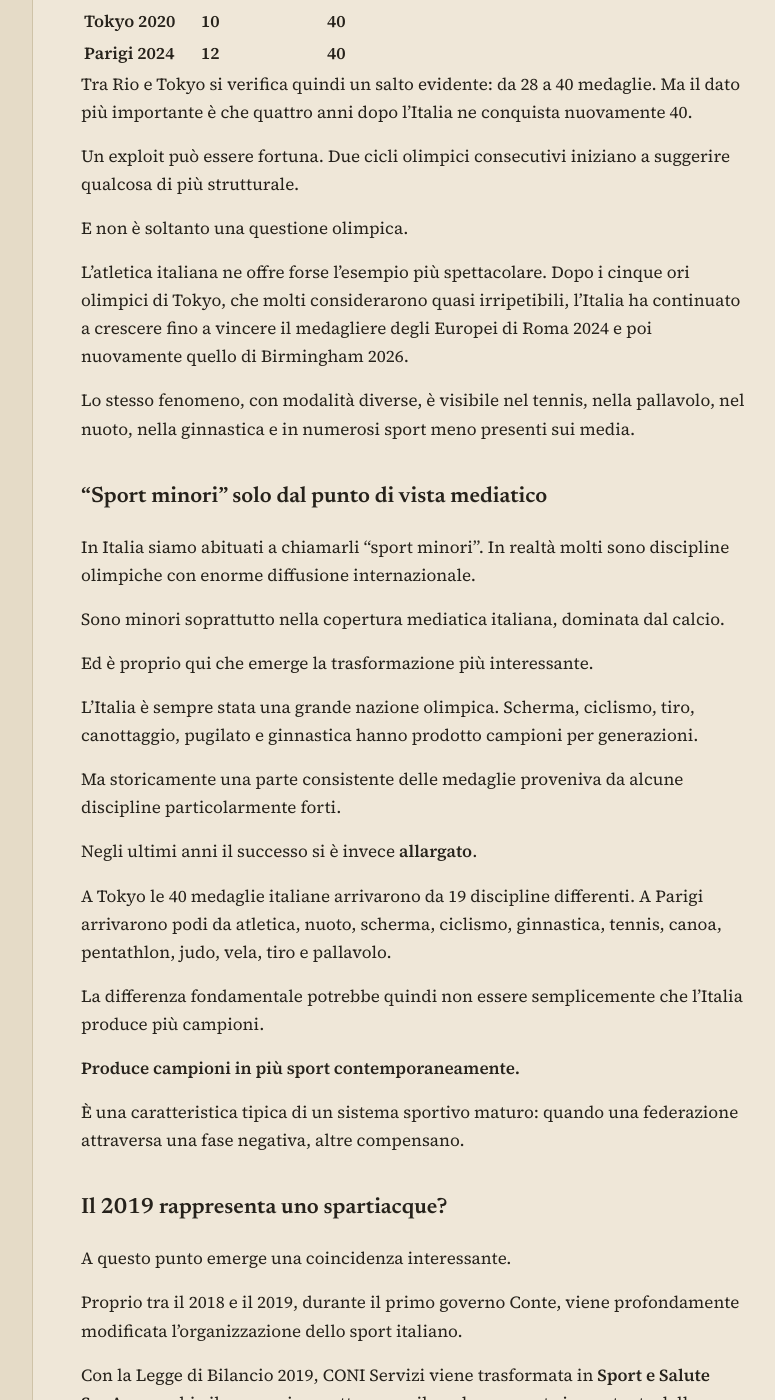
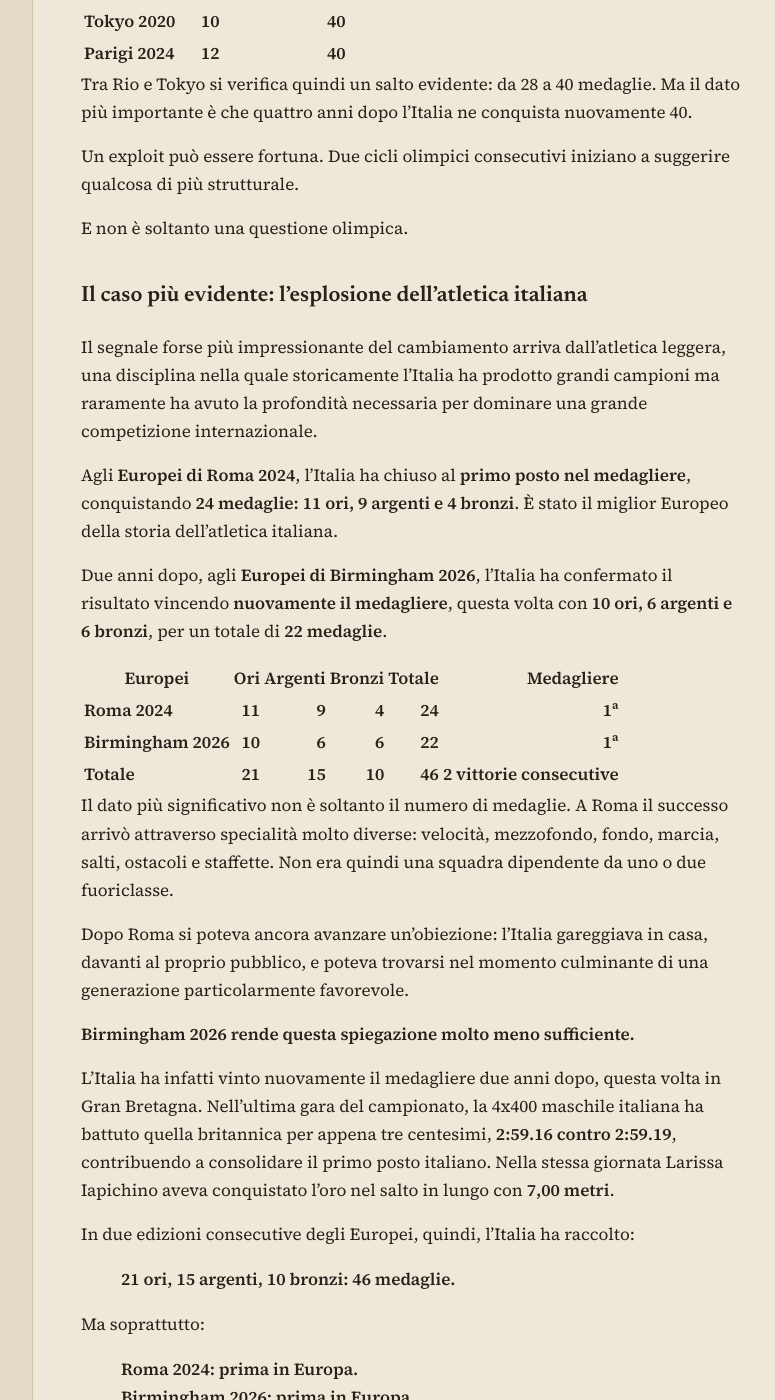
Before and after one commit to Vicknopf11/filoclastos-wiki, a Jekyll site: the page built from note/italia_potenza_multisport.md, in a window 1280 px wide and 1400 px high, scrolled down 798 px. Shown: the whole window, without its empty margins (207-982 px from the left). Built offline with Jekyll 4.4.1, drawn with Linux system fonts in a browser that asks for light colours; our own code applies the rules of GitHub Pages for plain Markdown files; some of the changed text lies outside the part shown.

Commit message:
Add files via upload

```diff
--- a/note/italia_potenza_multisport.md
+++ b/note/italia_potenza_multisport.md
@@ -26,7 +26,38 @@ Un exploit può essere fortuna. Due cicli olimpici consecutivi iniziano a sugger
 
 E non è soltanto una questione olimpica.
 
-L'atletica italiana ne offre forse l'esempio più spettacolare. Dopo i cinque ori olimpici di Tokyo, che molti considerarono quasi irripetibili, l'Italia ha continuato a crescere fino a vincere il medagliere degli Europei di Roma 2024 e poi nuovamente quello di Birmingham 2026.
+## Il caso più evidente: l'esplosione dell'atletica italiana
+
+Il segnale forse più impressionante del cambiamento arriva dall'atletica leggera, una disciplina nella quale storicamente l'Italia ha prodotto grandi campioni ma raramente ha avuto la profondità necessaria per dominare una grande competizione internazionale.
+
+Agli **Europei di Roma 2024**, l'Italia ha chiuso al **primo posto nel medagliere**, conquistando **24 medaglie: 11 ori, 9 argenti e 4 bronzi**. È stato il miglior Europeo della storia dell'atletica italiana.
+
+Due anni dopo, agli **Europei di Birmingham 2026**, l'Italia ha confermato il risultato vincendo **nuovamente il medagliere**, questa volta con **10 ori, 6 argenti e 6 bronzi**, per un totale di **22 medaglie**.
+
+| Europei | Ori | Argenti | Bronzi | Totale | Medagliere |
+|---|---:|---:|---:|---:|---:|
+| **Roma 2024** | **11** | **9** | **4** | **24** | **1ª** |
+| **Birmingham 2026** | **10** | **6** | **6** | **22** | **1ª** |
+| **Totale** | **21** | **15** | **10** | **46** | **2 vittorie consecutive** |
+
+Il dato più significativo non è soltanto il numero di medaglie. A Roma il successo arrivò attraverso specialità molto diverse: velocità, mezzofondo, fondo, marcia, salti, ostacoli e staffette. Non era quindi una squadra dipendente da uno o due fuoriclasse.
+
+Dopo Roma si poteva ancora avanzare un'obiezione: l'Italia gareggiava in casa, davanti al proprio pubblico, e poteva trovarsi nel momento culminante di una generazione particolarmente favorevole.
+
+**Birmingham 2026 rende questa spiegazione molto meno sufficiente.**
+
+L'Italia ha infatti vinto nuovamente il medagliere due anni dopo, questa volta in Gran Bretagna. Nell'ultima gara del campionato, la 4x400 maschile italiana ha battuto quella britannica per appena tre centesimi, **2:59.16 contro 2:59.19**, contribuendo a consolidare il primo posto italiano. Nella stessa giornata Larissa Iapichino aveva conquistato l'oro nel salto in lungo con **7,00 metri**.
+
+In due edizioni consecutive degli Europei, quindi, l'Italia ha raccolto:
+
+> **21 ori, 15 argenti, 10 bronzi: 46 medaglie.**
+
+Ma soprattutto:
+
+> **Roma 2024: prima in Europa.**
+> **Birmingham 2026: prima in Europa.**
+
+Roma poteva ancora essere interpretata come l'Europeo perfetto disputato in casa. Vincere nuovamente due anni dopo, in casa della Gran Bretagna, costituisce un'indicazione molto più forte della profondità raggiunta dal movimento italiano.
 
 Lo stesso fenomeno, con modalità diverse, è visibile nel tennis, nella pallavolo, nel nuoto, nella ginnastica e in numerosi sport meno presenti sui media.
 
@@ -258,4 +289,6 @@ Perché una medaglia racconta il presente.
 
 Ed è forse questa la vera trasformazione dello sport italiano degli ultimi quindici anni: non stiamo semplicemente assistendo a un periodo nel quale l'Italia vince più medaglie.
 
-Potremmo stare assistendo alla lenta costruzione di **una macchina capace di produrle con continuità**.
+Tra il 2021 e il 2026 l'Italia ha messo insieme **due Olimpiadi consecutive da 40 medaglie e due vittorie consecutive nel medagliere degli Europei di atletica**. Presi separatamente, ciascuno di questi risultati potrebbe essere spiegato almeno in parte da una generazione particolarmente favorevole. Presi insieme, iniziano a delineare qualcosa di diverso: **un aumento della profondità competitiva dell'intero sistema sportivo italiano**.
+
+Potremmo stare assistendo alla lenta costruzione di **una macchina capace di produrre medaglie con continuità**.
```
